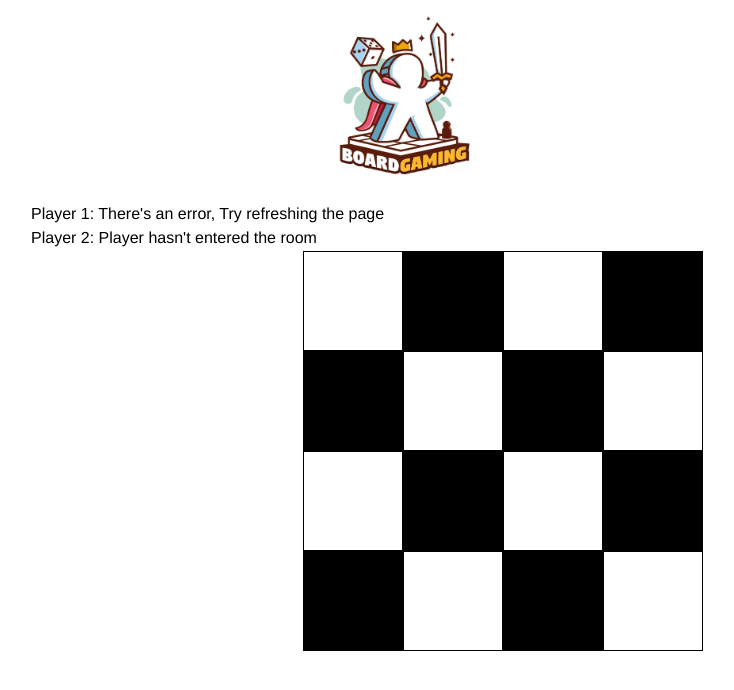
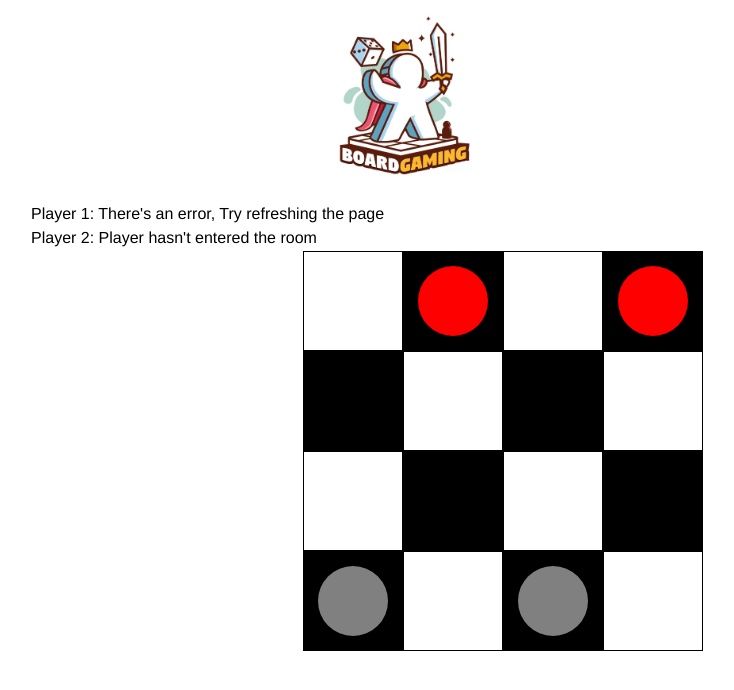
Before and after one commit to lanaFerrari/boolean-uk-final-solo-project-client, a React (Create React App) app: page /game-room/1 in a window 1280 px wide. Shown: the top 690 px of the page, without its empty margins (241-975 px from the left). Built offline with nearby package versions, Linux system fonts and the light colour scheme; no server answers.

Commit message:
Adding Pieces to Board

```diff
--- a/src/Pages/Components/BoardGame.jsx
+++ b/src/Pages/Components/BoardGame.jsx
@@ -10,6 +10,15 @@ export default function BoardGame() {
 
   const [board, setBoard] = useState(initialBoard);
 
+  function createPiece(square, y, x) {
+    return (
+      <div
+        className={`piece ${
+          square !== null && (square === "red" ? "red-piece" : "black-piece")
+        }`}
+      ></div>
+    );
+  }
   return (
     <div className="centering">
       <div className="board">
@@ -25,7 +34,9 @@ export default function BoardGame() {
                     className={`square ${
                       (x + y) % 2 === 0 ? "square-white" : "square-black"
                     }`}
-                  ></div>
+                  >
+                    {square && createPiece(square, y, x)}
+                  </div>
                 );
               })}
             </div>
--- a/src/style.css
+++ b/src/style.css
@@ -242,6 +242,9 @@ hr {
 
 .square {
   border: 1px solid black;
+  display: grid;
+  align-content: center;
+  justify-items: center;
 }
 
 .square-black {
@@ -251,3 +254,17 @@ hr {
 .square-white {
   background-color: white;
 }
+
+.red-piece {
+  background-color: red;
+}
+
+.black-piece {
+  background-color: grey;
+}
+
+.piece {
+  width: 70px;
+  height: 70px;
+  border-radius: 50%;
+}
```
